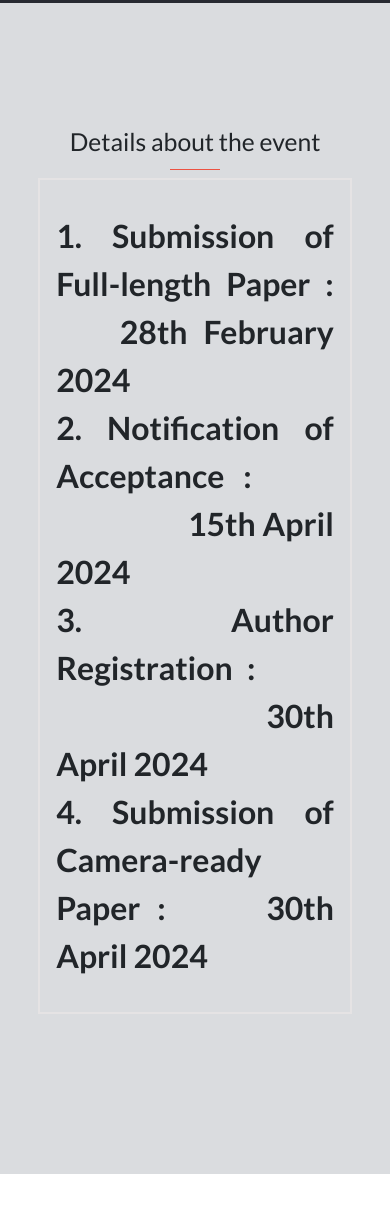
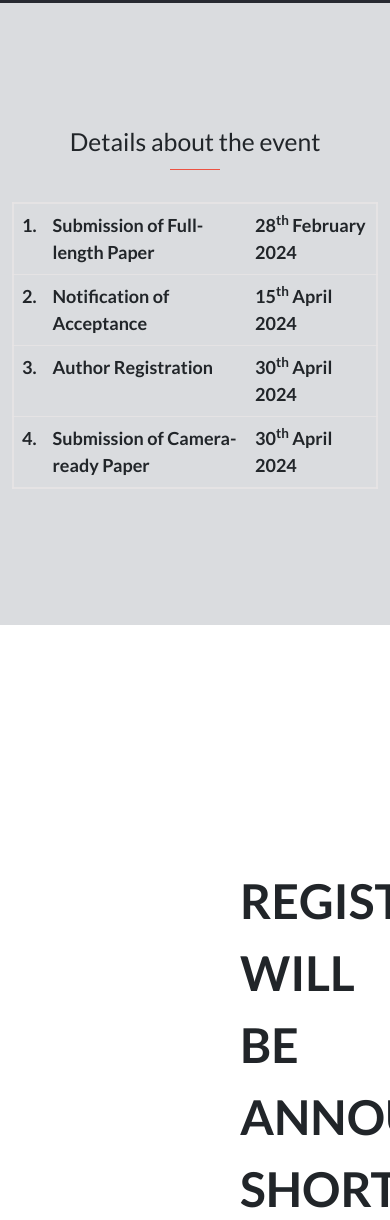
Before and after one commit to GeNoSeS/AICRTHI-2024, a website: page index.html in a window 390 px wide. Shown: the part 6116-7336 px from the top of the page. Drawn offline with nearby package versions, Linux system fonts and the light colour scheme.

Commit message:
Made the details section responsive
Removed the faux table layout made using nbsp and replaced it with a
proper HTML table that will render correctly on all screen sizes.
Will also help with accessibility, screen readers, and keyboard
navigation as the table will now be read correctly as per HTML
semantics.

Made the font sizes smaller for the table items on the mobile, and
retained the bigger size on the desktop.

```diff
--- a/index.html
+++ b/index.html
@@ -183,21 +183,37 @@
       </section>
 
       <section id="details" class="program-content1">
-        <h2 class="d-flex flex-column justify-content-center align-items-center" style="margin-top: 5em;">Details about the event <span class="underline"></span></h2>
-        <p style="align-items: center;margin-right: 10em; font-size: 2em; margin-left: 10em;padding: 1em 0.5em; border: 2px solid #e8e6e6ce; margin-bottom: 5em; text-align: justify; text-justify: inter-word;">
-          <b>1. Submission of Full-length Paper : &nbsp;&nbsp;&nbsp; 28th February 2024</b>
-          <br>
-          <b>2. Notification of Acceptance : &nbsp;&nbsp;&nbsp;&nbsp;
-            &nbsp;&nbsp;&nbsp;&nbsp;&nbsp;&nbsp;&nbsp;&nbsp;&nbsp;&nbsp;&nbsp;&nbsp;&nbsp;&nbsp;&nbsp;&nbsp;&nbsp;&nbsp;&nbsp;15th
-            April 2024</b>
-          <br>
-          <b>3. Author Registration : &nbsp;&nbsp;&nbsp;&nbsp;&nbsp;
-            &nbsp;&nbsp;&nbsp;&nbsp;&nbsp;&nbsp;&nbsp;&nbsp;&nbsp;&nbsp;&nbsp;&nbsp;&nbsp;&nbsp;&nbsp;&nbsp;&nbsp;&nbsp;&nbsp;&nbsp;&nbsp;&nbsp;&nbsp;&nbsp;&nbsp;&nbsp;&nbsp;&nbsp;&nbsp;&nbsp;&nbsp;&nbsp;&nbsp;&nbsp;30th
-            April 2024</b>
-          <br>
-          <b>4. Submission of Camera-ready Paper : &nbsp;&nbsp;&nbsp;&nbsp; 30th April 2024</b>
-          <br>
-        </p>
+        <div class="container">
+          <div class="row justify-content-center align-items-center">
+            <div class="col-sm-10">
+              <h2 class="d-flex flex-column justify-content-center align-items-center" style="margin-top: 5em;">Details about the event <span class="underline"></span></h2>
+              <table class="table">
+                <tbody class="fw-bold">
+                  <tr>
+                    <th scope="col">1.</th>
+                    <td>Submission of Full-length Paper</td>
+                    <td>28<sup>th</sup> February 2024</td>
+                  </tr>
+                  <tr>
+                    <th scope="col">2.</th>
+                    <td>Notification of Acceptance</td>
+                    <td>15<sup>th</sup> April 2024</td>
+                  </tr>
+                  <tr>
+                    <th scope="col">3.</th>
+                    <td>Author Registration</td>
+                    <td>30<sup>th</sup> April 2024</td>
+                  </tr>
+                  <tr>
+                    <th scope="col">4.</th>
+                    <td>Submission of Camera-ready Paper</td>
+                    <td>30<sup>th</sup> April 2024</td>
+                  </tr>
+                </tbody>
+              </table>
+            </div>
+          </div>
+        </div>
       </section>
 
       <section id="register">
--- a/stylesheets/index.css
+++ b/stylesheets/index.css
@@ -4,6 +4,22 @@ ul * {
 
 section#objectives ul li {
   list-style-type: disc!important;
+}
+
+section#details {
+  padding: 0px 0px 120px;
+}
+
+section#details table {
+  font-size: 18px;
+  border: 2px solid #e8e6e6ce;
+  margin-top: 32px;
+}
+
+@media screen and (min-width: 567px) {
+  section#details table {
+    font-size: 2em;
+  }
 }
 
 /*
```
